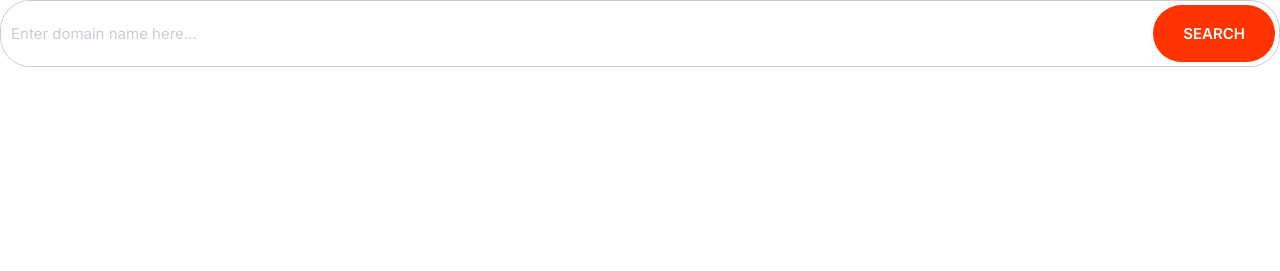
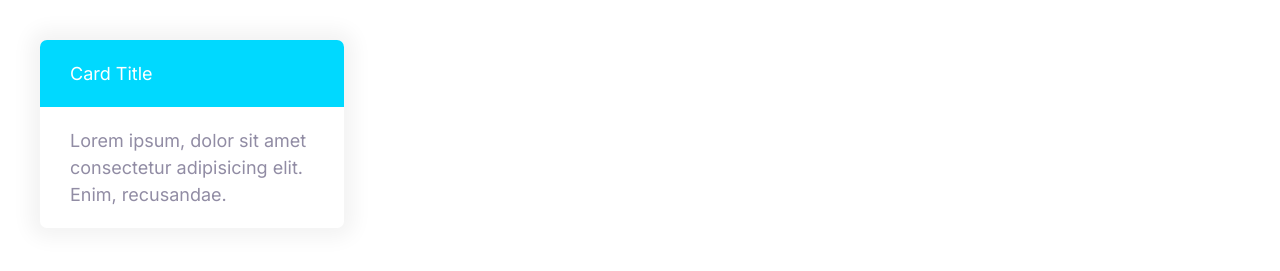
Before and after one commit to ProgVide/moshify, a plain HTML site: page index.html in a window 1280 px wide. Drawn offline with Linux system fonts and the light colour scheme.

Commit message:
build Card Component

```diff
--- a/css/styles.css
+++ b/css/styles.css
@@ -281,3 +281,26 @@ a {
     font-size: 1.5rem;
   }
 }
+
+/* Card */
+
+.card {
+  border-radius: 7px;
+  box-shadow: 0 0 20px 10px #f3f3f3;
+  overflow: hidden;
+}
+
+.card__header,
+.card__body {
+  padding: 2rem 3rem;
+}
+
+.card--primary .card__header {
+  background: var(--color-primary);
+  color: #fff;
+}
+
+.card--secondary .card__header {
+  background: var(--color-secondary);
+  color: #fff;
+}
--- a/index.html
+++ b/index.html
@@ -15,13 +15,14 @@
     <link rel="stylesheet" href="css/styles.css" />
   </head>
   <body>
-    <div class="input-group">
-      <input
-        class="input"
-        type="text"
-        placeholder="Enter domain name here..."
-      />
-      <button class="btn btn--accent">Search</button>
+    <div style="width: 30%; padding: 4rem">
+      <div class="card card--secondary">
+        <header class="card__header">Card Title</header>
+        <div class="card__body">
+          Lorem ipsum, dolor sit amet consectetur adipisicing elit. Enim,
+          recusandae.
+        </div>
+      </div>
     </div>
   </body>
 </html>
```
Also changed, not shown: components/card-component.html (added, +9 -0 lines).
